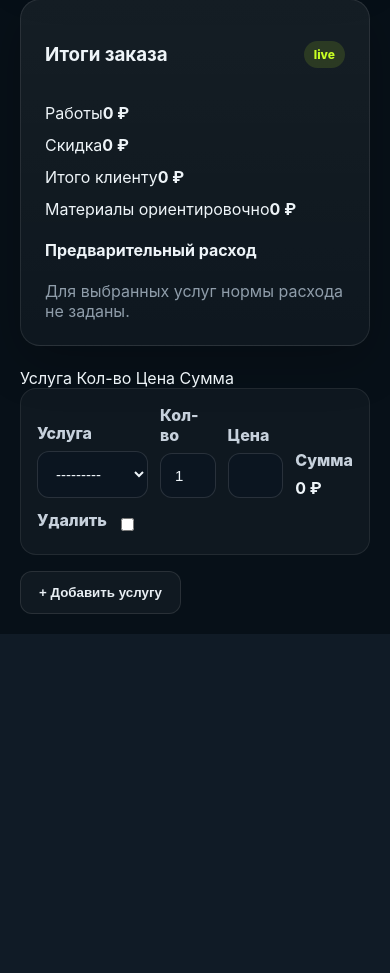
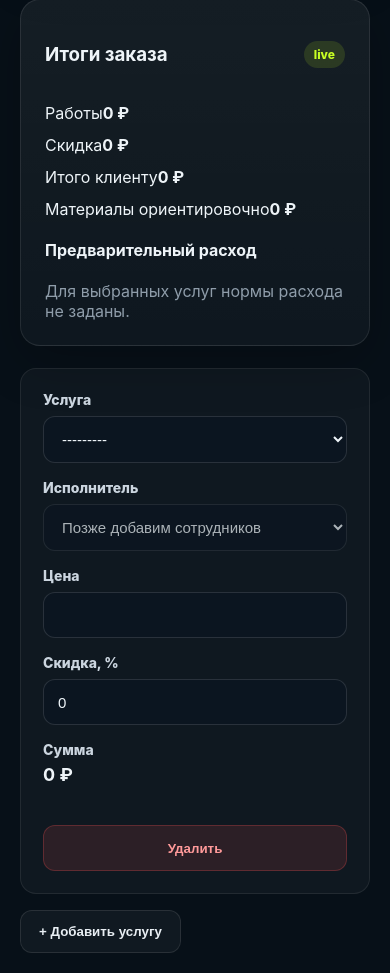
Before and after one commit to vosseners-hue/autospa-crm, a Django app: page /orders/add/ in a window 390 px wide. Shown: the part 1847-2820 px from the top of the page. Before the commit the page ends 2481 px from the top, so only its background shows below. Run offline with Django 5.2, Linux system fonts and the light colour scheme; the visitor is signed in with stand-in values (Sample User, id 1); data that the repository does not hold is empty.

```diff
--- a/app/templates/crm/components/workorder_items.html
+++ b/app/templates/crm/components/workorder_items.html
@@ -1,9 +1,98 @@
 {{ formset.management_form }}
+
+<style>
+.workorder-items-wrap{
+  display:flex;
+  flex-direction:column;
+  gap:14px;
+}
+
+.workorder-items-title{
+  display:grid;
+  grid-template-columns: 1.15fr .9fr .7fr .7fr .55fr 150px;
+  gap:16px;
+  align-items:center;
+  color:#cbd5df;
+  font-weight:800;
+  font-size:14px;
+  letter-spacing:.02em;
+  padding:0 18px 0 18px;
+  margin-bottom:8px;
+}
+
+.order-items-head{
+  display:none !important;
+}
+
+.formset-row.order-item-row{
+  display:grid !important;
+  grid-template-columns: 1.15fr .9fr .7fr .7fr .55fr 150px !important;
+  gap:16px !important;
+  align-items:end !important;
+  padding:22px !important;
+}
+
+.order-item-row label{
+  display:block;
+  margin-bottom:8px;
+  color:#cbd5df;
+  font-size:14px;
+  font-weight:800;
+}
+
+.order-item-row select,
+.order-item-row input{
+  width:100% !important;
+  min-height:46px;
+}
+
+.order-item-row .row-total{
+  min-width:90px;
+  align-self:center;
+}
+
+.order-item-row .row-total label{
+  margin-bottom:6px;
+}
+
+.order-item-row .row-total strong{
+  display:block;
+  white-space:nowrap;
+  font-size:18px;
+}
+
+.order-item-row .btn.remove-order-item{
+  width:150px;
+  min-height:46px;
+  justify-content:center;
+  align-self:center;
+  margin-top:24px;
+}
+
+@media(max-width:1200px){
+  .workorder-items-title{
+    display:none;
+  }
+  .formset-row.order-item-row{
+    grid-template-columns:1fr 1fr !important;
+  }
+  .order-item-row .btn.remove-order-item{
+    width:100%;
+  }
+}
+
+@media(max-width:700px){
+  .formset-row.order-item-row{
+    grid-template-columns:1fr !important;
+  }
+}
+</style>
 
 <div class="order-items-head">
   <span>Услуга</span>
-  <span>Кол-во</span>
+  <span>Исполнитель</span>
   <span>Цена</span>
+  <span>Скидка, %</span>
   <span>Сумма</span>
   <span></span>
 </div>
@@ -19,13 +108,23 @@
       </div>
 
       <div>
-        <label>{{ f.qty.label }}</label>
-        {{ f.qty }}{{ f.qty.errors }}
+        <label>Исполнитель</label>
+        <select disabled>
+          <option>Позже добавим сотрудников</option>
+        </select>
       </div>
+
+      <div style="display:none;">{{ f.qty }}</div>
+      <div style="display:none;">{{ f.line_discount }}</div>
 
       <div>
         <label>{{ f.price.label }}</label>
         {{ f.price }}{{ f.price.errors }}
+      </div>
+
+      <div>
+        <label>Скидка, %</label>
+        <input class="line-discount-percent" type="number" min="0" max="100" step="1" value="0" placeholder="0">
       </div>
 
       <div class="row-total">
@@ -34,10 +133,8 @@
       </div>
 
       {% if f.DELETE %}
-        <div class="checkbox-line">
-          <label>Удалить</label>
-          {{ f.DELETE }}
-        </div>
+        <div style="display:none;">{{ f.DELETE }}</div>
+        <button class="btn ghost danger remove-order-item" type="button">Удалить</button>
       {% endif %}
     </div>
   {% endfor %}
@@ -53,13 +150,23 @@
     </div>
 
     <div>
-      <label>{{ formset.empty_form.qty.label }}</label>
-      {{ formset.empty_form.qty }}
+      <label>Исполнитель</label>
+      <select disabled>
+        <option>Позже добавим сотрудников</option>
+      </select>
     </div>
+
+    <div style="display:none;">{{ formset.empty_form.qty }}</div>
+    <div style="display:none;">{{ formset.empty_form.line_discount }}</div>
 
     <div>
       <label>{{ formset.empty_form.price.label }}</label>
       {{ formset.empty_form.price }}
+    </div>
+
+    <div>
+      <label>Скидка, %</label>
+      <input class="line-discount-percent" type="number" min="0" max="100" step="1" value="0" placeholder="0">
     </div>
 
     <div class="row-total">
@@ -68,10 +175,8 @@
     </div>
 
     {% if formset.empty_form.DELETE %}
-      <div class="checkbox-line">
-        <label>Удалить</label>
-        {{ formset.empty_form.DELETE }}
-      </div>
+      <div style="display:none;">{{ formset.empty_form.DELETE }}</div>
+      <button class="btn ghost danger remove-order-item" type="button">Удалить</button>
     {% endif %}
   </div>
 </template>
@@ -89,13 +194,87 @@
 
   if (!addBtn || !list || !template || !totalForms) return;
 
+  const num = value => parseFloat(String(value || '0').replace(',', '.')) || 0;
+
+  function syncLineDiscount(row) {
+    const qtyInput = row.querySelector('input[name$="-qty"]');
+    const priceInput = row.querySelector('input[name$="-price"]');
+    const percentInput = row.querySelector('.line-discount-percent');
+    const discountInput = row.querySelector('input[name$="-line_discount"]');
+
+    if (qtyInput && !qtyInput.value) qtyInput.value = '1';
+    if (!percentInput || !discountInput) return;
+
+    const qty = num(qtyInput && qtyInput.value) || 1;
+    const price = num(priceInput && priceInput.value);
+    const percent = Math.min(Math.max(num(percentInput.value), 0), 100);
+    const discountAmount = (qty * price) * percent / 100;
+
+    discountInput.value = discountAmount.toFixed(2);
+  }
+
+  function prepareRow(row) {
+    const qtyInput = row.querySelector('input[name$="-qty"]');
+    const percentInput = row.querySelector('.line-discount-percent');
+    if (qtyInput && !qtyInput.value) qtyInput.value = '1';
+    if (percentInput && !percentInput.value) percentInput.value = '0';
+    syncLineDiscount(row);
+  }
+
+  document.querySelectorAll('[data-order-row]').forEach(prepareRow);
+
   addBtn.addEventListener('click', function () {
     const index = parseInt(totalForms.value, 10);
     const html = template.innerHTML.replaceAll('__prefix__', index);
     list.insertAdjacentHTML('beforeend', html);
     totalForms.value = index + 1;
 
+    const row = list.lastElementChild;
+    prepareRow(row);
+
     document.dispatchEvent(new Event('change'));
   });
+
+  list.addEventListener('click', function (event) {
+    const btn = event.target.closest('.remove-order-item');
+    if (!btn) return;
+
+    const row = btn.closest('[data-order-row]');
+    if (!row) return;
+
+    const deleteInput = row.querySelector('input[name$="-DELETE"]');
+
+    if (deleteInput) {
+      deleteInput.checked = true;
+    }
+
+    row.remove();
+
+    document.dispatchEvent(new Event('input'));
+    document.dispatchEvent(new Event('change'));
+  });
+
+  document.addEventListener('input', function (event) {
+    if (
+      event.target.matches('.line-discount-percent') ||
+      event.target.matches('input[name$="-price"]') ||
+      event.target.matches('input[name$="-qty"]')
+    ) {
+      const row = event.target.closest('[data-order-row]');
+      if (row) syncLineDiscount(row);
+    }
+  });
+
+  document.addEventListener('change', function (event) {
+    const row = event.target.closest && event.target.closest('[data-order-row]');
+    if (row) syncLineDiscount(row);
+  });
+
+  const form = list.closest('form');
+  if (form) {
+    form.addEventListener('submit', function () {
+      document.querySelectorAll('[data-order-row]').forEach(syncLineDiscount);
+    });
+  }
 })();
 </script>
```
